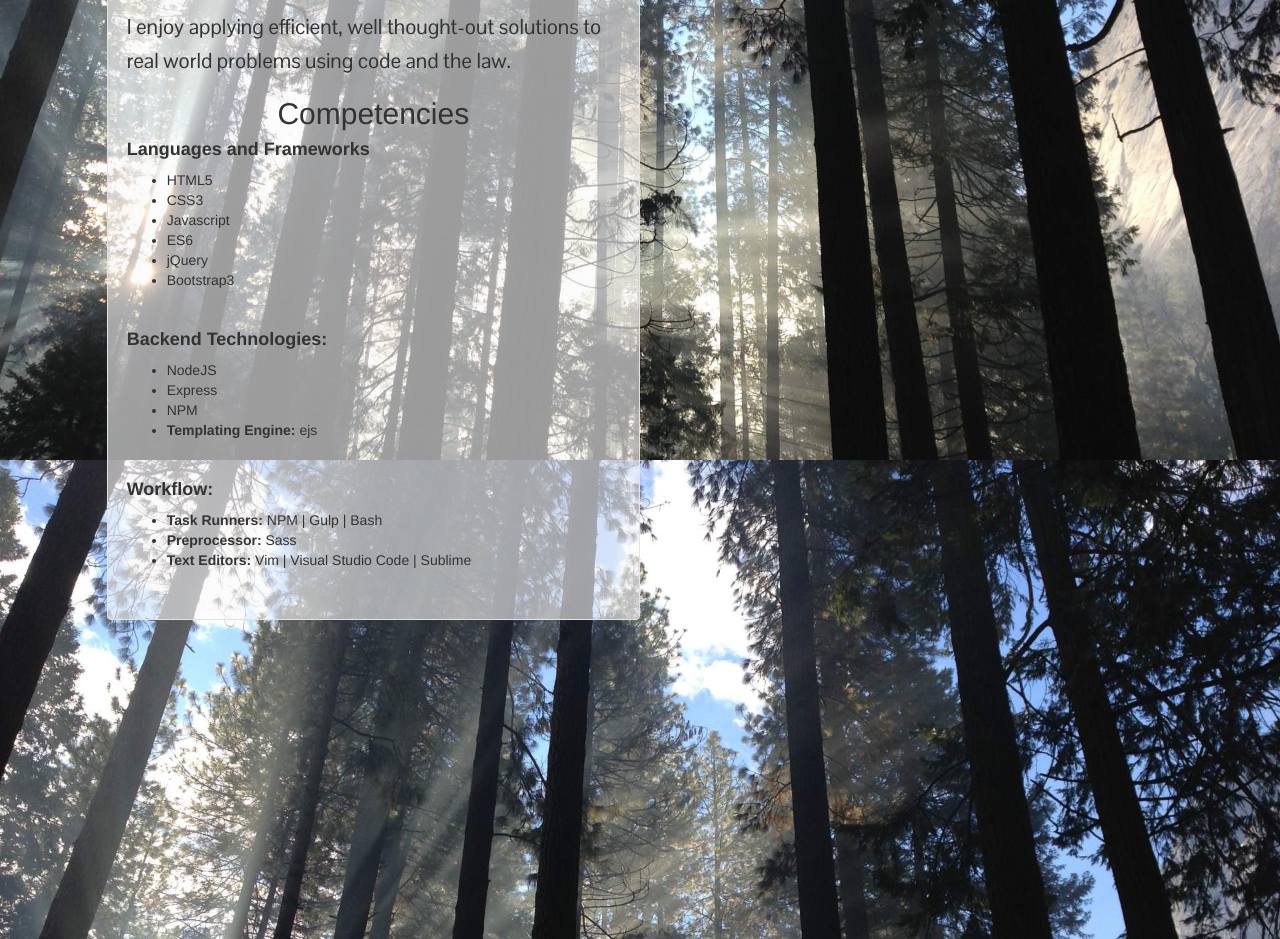
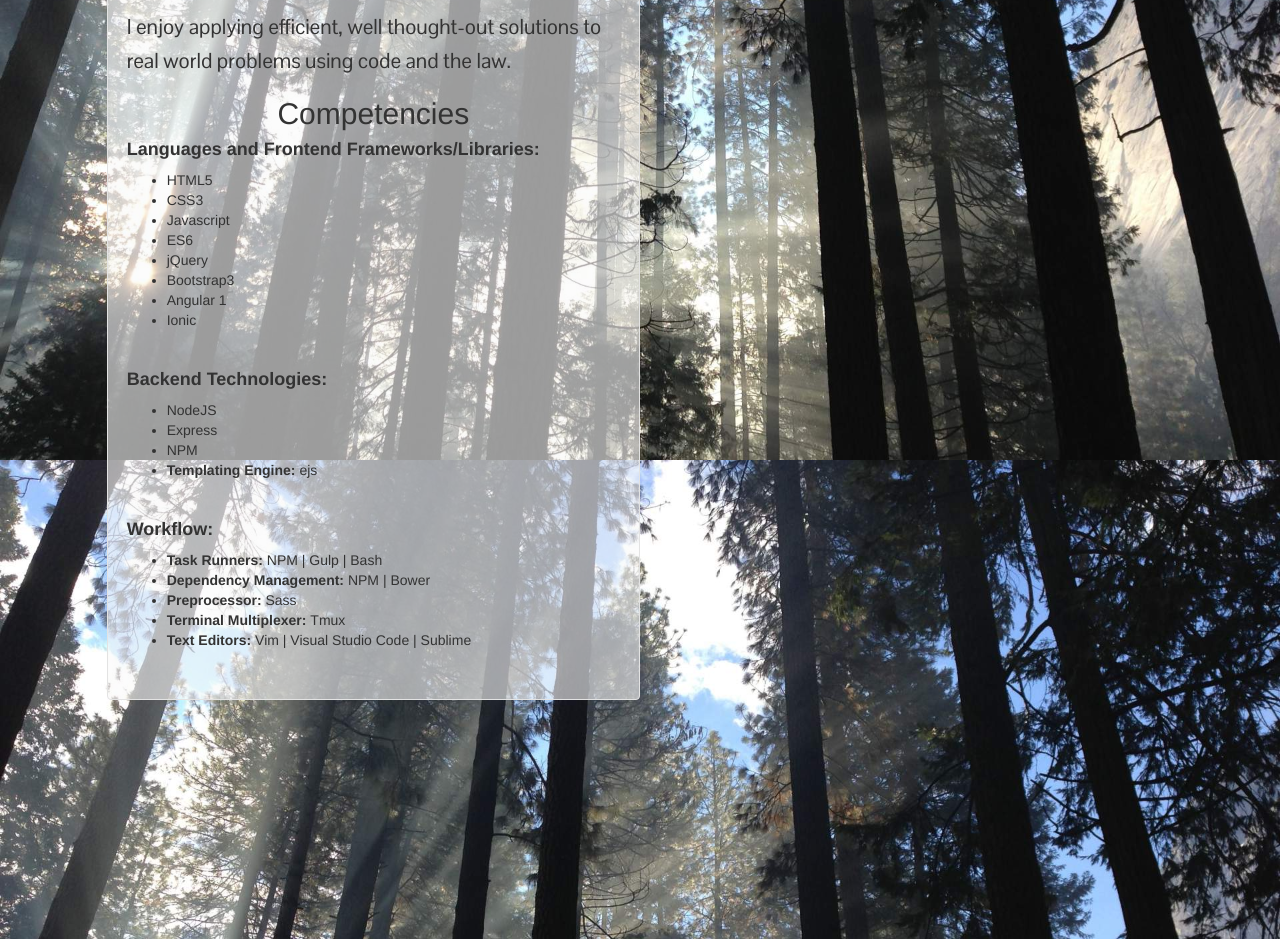
Before and after one commit to iPar/PersonalPortfolio, a plain HTML site: page index.html in a window 1280 px wide. Shown: the part 1940-2879 px from the top of the page. Drawn offline with nearby package versions, Linux system fonts and the light colour scheme.

Commit message:
Added more items to About lists.

```diff
--- a/index.html
+++ b/index.html
@@ -62,7 +62,7 @@
                     <div class="text-center">
                         <h2>Competencies</h2>
                     </div>
-                    <h4><b>Languages and Frameworks</b></h4>
+                    <h4><b>Languages and Frontend Frameworks/Libraries:</b></h4>
                     <ul>
                         <li>HTML5</li>
                         <li>CSS3</li>
@@ -70,6 +70,8 @@
                         <li>ES6</li>
                         <li>jQuery</li>
                         <li>Bootstrap3</li>
+                        <li>Angular 1</li>
+                        <li>Ionic</li>
                     </ul>
                     <br />
                     <h4><b>Backend Technologies:</b></h4>
@@ -83,7 +85,9 @@
                     <h4><b>Workflow:</b></h4>
                     <ul>
                         <li><b>Task Runners: </b>NPM | Gulp | Bash</li>
+                        <li><b>Dependency Management: </b>NPM | Bower</li>
                         <li><b>Preprocessor: </b>Sass</li>
+                        <li><b>Terminal Multiplexer: </b>Tmux</li>
                         <li><b>Text Editors: </b>Vim | Visual Studio Code | Sublime</li>
                     </ul>
                     <br />
```
Also changed, not shown: 1 other file.
